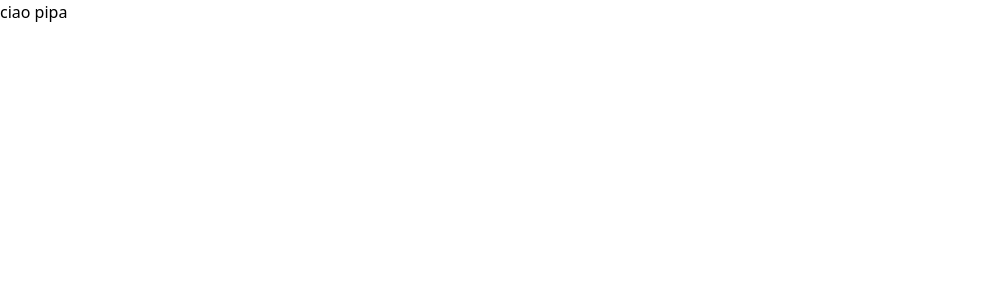
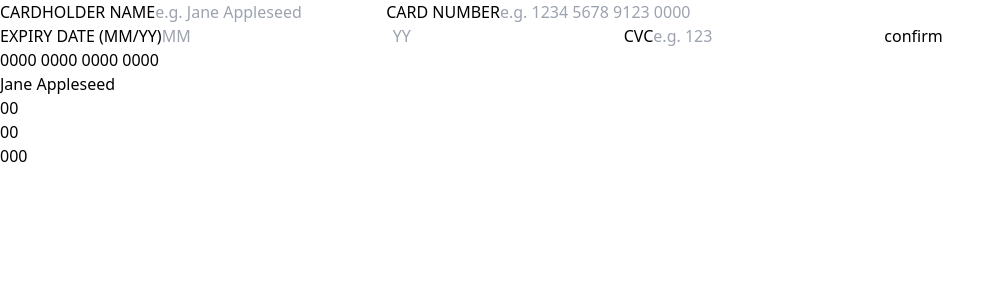
Before and after one commit to NunzioBasciano/interactive-card-details-form, a React (Vite) app in the folder interactive-card-details-form/: page / in a window 1280 px wide. Shown: the top 300 px of the page, without its empty margins (0-1005 px from the left). Built offline with nearby package versions, Linux system fonts and the light colour scheme.

Commit message:
fix: add: card detail logics

```diff
--- a/interactive-card-details-form/src/App.jsx
+++ b/interactive-card-details-form/src/App.jsx
@@ -1,9 +1,54 @@
+import { useState } from "react";
+
+const initialState = {
+  cardholder_name: 'Jane Appleseed',
+  card_number: '0000 0000 0000 0000',
+  expiry_month: '00',
+  expiry_year: '00',
+  cvc: '000'
+}
+
 function App() {
 
+  const [input, setInput] = useState(initialState);
+
+  const handleChange = (e) => {
+    setInput((prevState) => {
+      const { name, value } = e.target;
+      return { ...prevState, [name]: value };
+    });
+  }
+
+  const handleSubmit = (e) => {
+    e.preventDefault();
+    setInput((prevState) => {
+      return { ...prevState, [e.target.name]: e.target.value };
+    });
+  }
 
   return (
     <>
-      <p>ciao pipa</p>
+      <form onSubmit={handleSubmit} action="submit">
+        <label htmlFor="name">CARDHOLDER NAME</label>
+        <input onChange={handleChange} type="text" name="cardholder_name" placeholder="e.g. Jane Appleseed" />
+        <label htmlFor="card">CARD NUMBER</label>
+        <input onChange={handleChange} type="text" name="card_number" placeholder="e.g. 1234 5678 9123 0000" />
+        <div className="bottom_form">
+          <label htmlFor="expiry">EXPIRY DATE (MM/YY)</label>
+          <input onChange={handleChange} type="text" name="expiry_month" placeholder="MM" />
+          <input onChange={handleChange} type="text" name="expiry_year" placeholder="YY" />
+          <label type="number" htmlFor="cvv">CVC</label>
+          <input onChange={handleChange} type="text" name="cvc" placeholder="e.g. 123" />
+          <input type="submit" value="confirm" />
+        </div>
+      </form>
+      <div className="show">
+        <p>{input.card_number}</p>
+        <p>{input.cardholder_name}</p>
+        <p>{input.expiry_month}</p>
+        <p>{input.expiry_year}</p>
+        <p>{input.cvc}</p>
+      </div>
     </>
   )
 }
```
